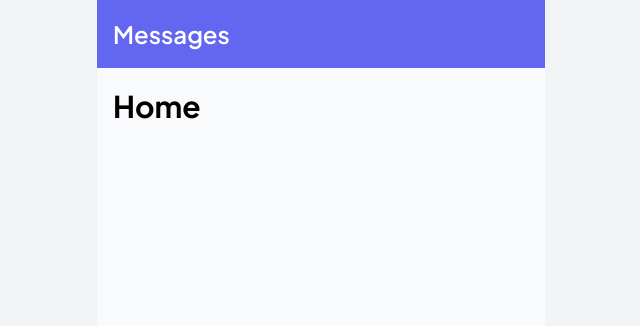
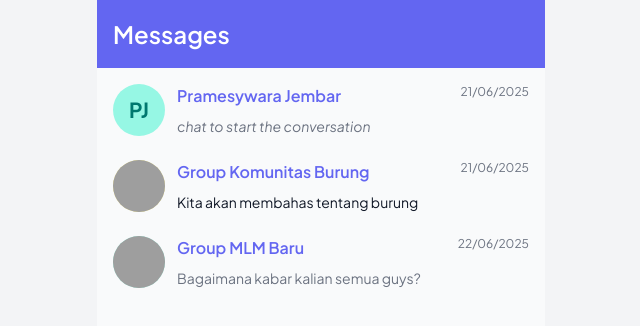
Before and after one commit to pramesywaraj/chonnect-frontend, a Vue app: page / in a window 1280 px wide. Shown: the top 326 px of the page, without its empty margins (319-959 px from the left). Built offline with nearby package versions, Linux system fonts and the light colour scheme; grey boxes are pictures that could not be loaded; some icons are missing.

Commit message:
feat: add chat list and empty state, also mocking the data

```diff
--- /dev/null
+++ b/src/views/Home/__mock__/index.ts
@@ -0,0 +1,127 @@
+import { MessageStatusEnum } from '@/types/message';
+import { Room } from '@/types/room';
+
+export const mockRooms: Room[] = [
+  {
+    id: '1',
+    name: 'Pramesywara Jembar',
+    is_group: false,
+    created_at: '2025-06-21T16:21:50Z',
+    participants: [
+      {
+        id: '1',
+        name: 'Pramesywara Jembar',
+        profile_image:
+          'https://static.vecteezy.com/system/resources/thumbnails/036/594/092/small_2x/man-empty-avatar-photo-placeholder-for-social-networks-resumes-forums-and-dating-sites-male-and-female-no-photo-images-for-unfilled-user-profile-free-vector.jpg',
+        email: 'pramesywara@gmail.com',
+        joined_at: '2025-06-21T16:21:50Z'
+      }
+    ],
+    last_message: null
+  },
+  {
+    id: '2',
+    name: 'Group Komunitas Burung',
+    is_group: true,
+    created_at: '2025-06-21T17:21:50Z',
+    participants: [
+      {
+        id: '1',
+        name: 'Pramesywara Jembar',
+        profile_image:
+          'https://static.vecteezy.com/system/resources/thumbnails/036/594/092/small_2x/man-empty-avatar-photo-placeholder-for-social-networks-resumes-forums-and-dating-sites-male-and-female-no-photo-images-for-unfilled-user-profile-free-vector.jpg',
+        email: 'pramesywara@gmail.com',
+        joined_at: '2025-06-21T17:21:50Z'
+      },
+      {
+        id: '2',
+        name: 'Asep Linggis',
+        profile_image:
+          'https://static.vecteezy.com/system/resources/thumbnails/036/594/092/small_2x/man-empty-avatar-photo-placeholder-for-social-networks-resumes-forums-and-dating-sites-male-and-female-no-photo-images-for-unfilled-user-profile-free-vector.jpg',
+        email: 'asep.linggis@gmail.com',
+        joined_at: '2025-06-21T17:21:50Z'
+      }
+    ],
+    last_message: {
+      id: '1',
+      content: 'Kita akan membahas tentang burung',
+      sender: {
+        id: '1',
+        name: 'Pramesywara Jembar',
+        profile_image:
+          'https://static.vecteezy.com/system/resources/thumbnails/036/594/092/small_2x/man-empty-avatar-photo-placeholder-for-social-networks-resumes-forums-and-dating-sites-male-and-female-no-photo-images-for-unfilled-user-profile-free-vector.jpg',
+        email: 'pramesywara@gmail.com',
+        joined_at: '2025-06-21T17:22:00Z'
+      },
+      statuses: [
+        {
+          id: '1',
+          status: MessageStatusEnum.DELIVERED,
+          read_at: '2025-06-21T17:22:00Z'
+        },
+        {
+          id: '2',
+          status: MessageStatusEnum.SENT,
+          read_at: '2025-06-21T17:22:00Z'
+        }
+      ],
+      created_at: '2025-06-21T17:22:00Z'
+    }
+  },
+  {
+    id: '3',
+    name: 'Group MLM Baru',
+    is_group: true,
+    created_at: '2025-06-22T17:22:00Z',
+    participants: [
+      {
+        id: '5',
+        name: 'Asep Sanuji',
+        description: 'Wakwaw',
+        profile_image:
+          'https://static.vecteezy.com/system/resources/thumbnails/036/594/092/small_2x/man-empty-avatar-photo-placeholder-for-social-networks-resumes-forums-and-dating-sites-male-and-female-no-photo-images-for-unfilled-user-profile-free-vector.jpg',
+        email: 'asep.sanu@gmail.com',
+        joined_at: '2025-06-22T17:22:00Z'
+      },
+      {
+        id: '6',
+        name: 'Babang Tamvan',
+        profile_image:
+          'https://static.vecteezy.com/system/resources/thumbnails/036/594/092/small_2x/man-empty-avatar-photo-placeholder-for-social-networks-resumes-forums-and-dating-sites-male-and-female-no-photo-images-for-unfilled-user-profile-free-vector.jpg',
+        email: 'asep.sanu@gmail.com',
+        joined_at: '2025-06-22T17:22:00Z'
+      }
+    ],
+    last_message: {
+      id: '10',
+      content: 'Bagaimana kabar kalian semua guys?',
+      sender: {
+        id: '5',
+        name: 'Asep Sanuji',
+        description: 'Wakwaw',
+        profile_image:
+          'https://static.vecteezy.com/system/resources/thumbnails/036/594/092/small_2x/man-empty-avatar-photo-placeholder-for-social-networks-resumes-forums-and-dating-sites-male-and-female-no-photo-images-for-unfilled-user-profile-free-vector.jpg',
+        email: 'asep.sanu@gmail.com',
+        joined_at: '2025-06-22T17:23:00Z'
+      },
+      statuses: [
+        {
+          id: '10',
+          status: MessageStatusEnum.DELIVERED,
+          read_at: '2025-06-22T17:23:00Z'
+        },
+        {
+          id: '12',
+          status: MessageStatusEnum.SENT,
+          read_at: '2025-06-22T17:23:00Z'
+        },
+        {
+          id: '13',
+          status: MessageStatusEnum.READ,
+          read_at: '2025-06-22T18:04:00Z'
+        }
+      ],
+      created_at: '2025-06-22T18:04:00Z'
+    }
+  }
+];
--- /dev/null
+++ b/src/views/Home/components/ChatList/index.vue
@@ -0,0 +1,17 @@
+<script lang="ts" setup>
+import { Room } from '@/types/room';
+
+import ChatCard from '../ChatCard/index.vue';
+
+interface Props {
+  rooms: Room[];
+}
+
+defineProps<Props>();
+</script>
+
+<template>
+  <div class="flex flex-col p-4 gap-6">
+    <ChatCard v-for="room in rooms" :key="room.id" :room="room" />
+  </div>
+</template>
--- /dev/null
+++ b/src/views/Home/components/EmptyState/index.vue
@@ -0,0 +1,16 @@
+<script lang="ts" setup>
+import { PhChatCircleDots } from '@phosphor-icons/vue';
+import { RegularButton } from '@components/Buttons';
+</script>
+
+<template>
+  <div class="flex flex-col align-start gap-5 justify-center flex-auto p-4">
+    <div class="flex flex-col gap-4">
+      <PhChatCircleDots size="160" class="text-primary" />
+      <p class="text-secondary">You don't have any chat yet, start by finding people to connect with</p>
+    </div>
+    <RegularButton tag="a" href="/search" :no-hover="true" class-name="bg-transparent !text-primary !p-0 !w-fit">
+      Search Here 👈
+    </RegularButton>
+  </div>
+</template>
--- a/src/views/Home/index.vue
+++ b/src/views/Home/index.vue
@@ -1,8 +1,17 @@
 <script setup lang="ts">
 import { PhChatCircleDots, PhUserCircle } from '@phosphor-icons/vue';
+import { ref } from 'vue';
 
 import { IconedButton } from '@components/Buttons';
 import Navbar from '@components/Navbar/index.vue';
+
+import { Room } from '@/types/room';
+
+import EmptyState from './components/EmptyState/index.vue';
+import ChatList from './components/ChatList/index.vue';
+import { mockRooms } from './__mock__';
+
+const rooms = ref<Room[]>(mockRooms);
 
 const onNavigateToProfile = () => {
   console.log('onNavigateToProfile');
@@ -27,8 +36,7 @@ const onNavigateToSearchChat = () => {
         />
       </template>
     </Navbar>
-    <div class="flex flex-col bg-background p-4">
-      <h1>Home</h1>
-    </div>
+    <EmptyState v-if="rooms.length === 0" />
+    <ChatList v-else :rooms="rooms" />
   </div>
 </template>
```
